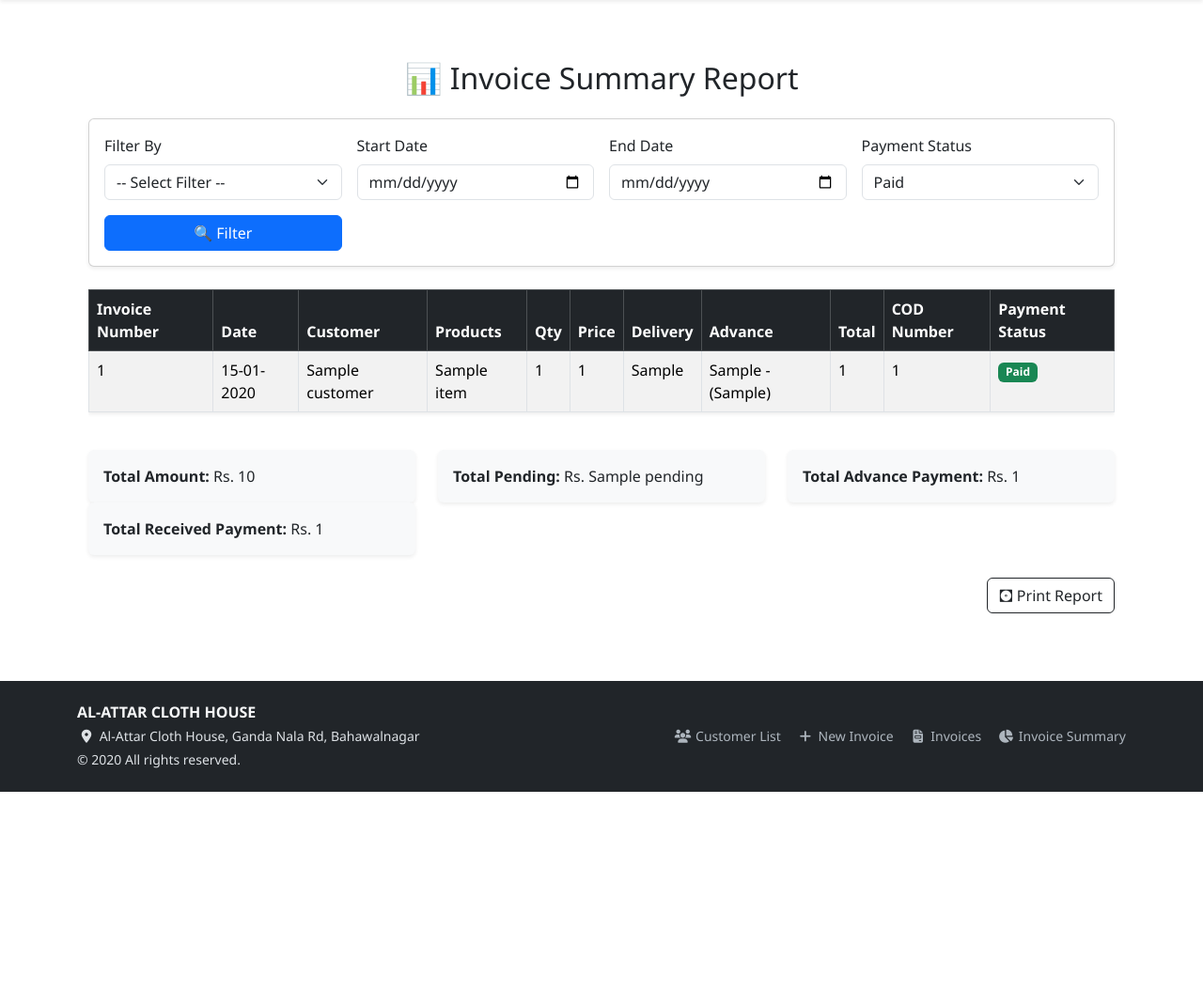
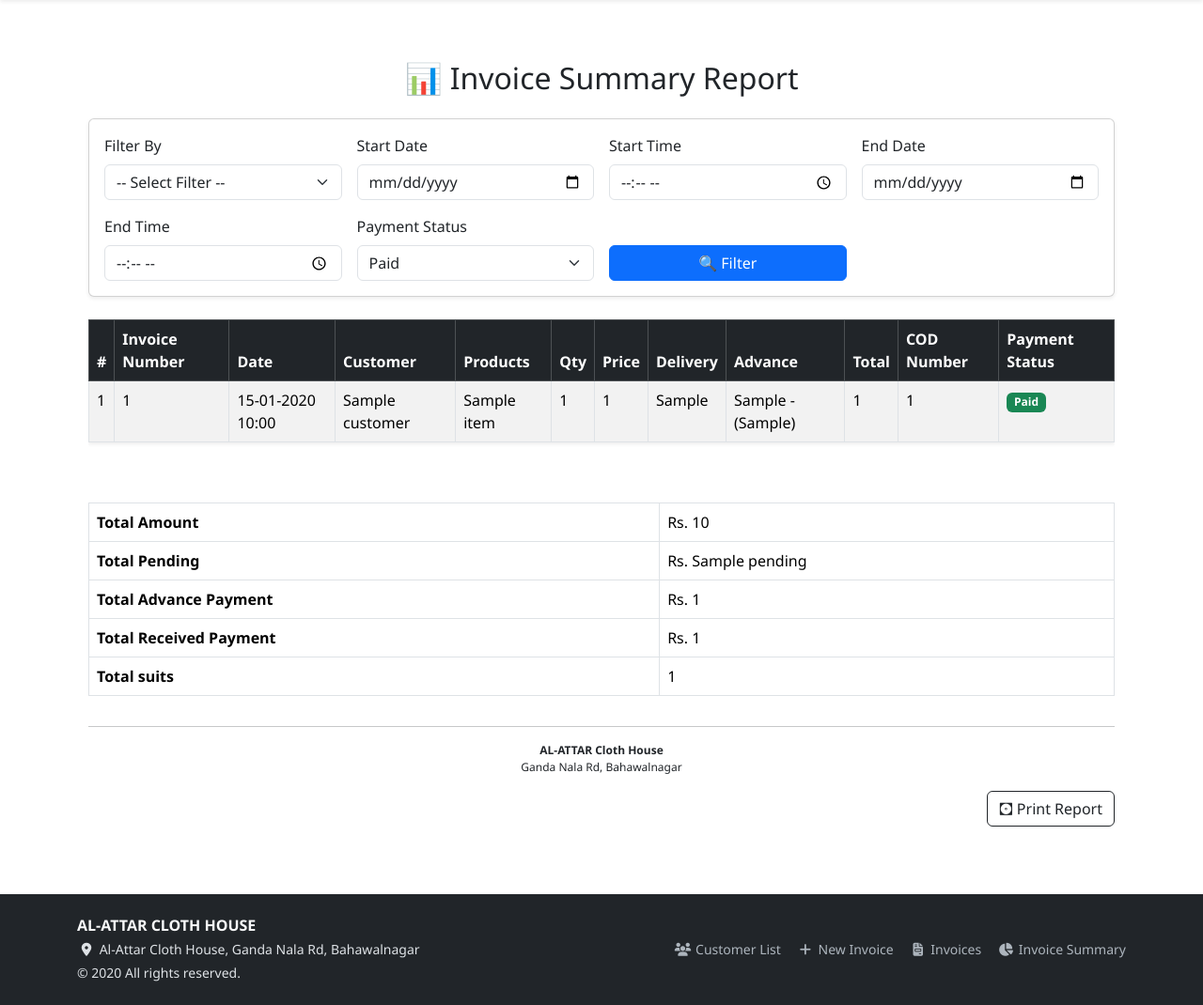
Before and after one commit to ayazkhan1410/al-attar-cloth-house-invoice-system, a Django app: template myapp/templates/invoice_summary.html in a window 1280 px wide. Shown: the part 56-1126 px from the top of the page at 94% size. Before the commit the page ends 899 px from the top, so only its background shows below. Run offline with Django 5.2, Linux system fonts and the light colour scheme; the template is opened without the code that fills it: most values are stand-ins (such as "Sample title", 1, 10 or a date in 2020).

Commit message:
Add time fiter also fix some styling related issue

```diff
--- a/myapp/templates/invoice_summary.html
+++ b/myapp/templates/invoice_summary.html
@@ -29,10 +29,18 @@
     <label class="form-label">Start Date</label>
     <input type="date" name="start_date" class="form-control" value="{{ start_date }}">
   </div>
+  <div class="col-md-3">
+    <label class="form-label">Start Time</label>
+    <input type="time" name="start_time" class="form-control" value="{{ start_time }}">
+  </div>
 
   <div class="col-md-3">
     <label class="form-label">End Date</label>
     <input type="date" name="end_date" class="form-control" value="{{ end_date }}">
+  </div>
+  <div class="col-md-3">
+    <label class="form-label">End Time</label>
+    <input type="time" name="end_time" class="form-control" value="{{ end_time }}">
   </div>
 
   <div class="col-md-3">
@@ -48,6 +56,7 @@
     <button class="btn btn-primary w-100">🔍 Filter</button>
   </div>
 </form>
+
   </div>
 
   <!-- Invoice Table -->
@@ -55,6 +64,7 @@
     <table class="table table-bordered table-striped shadow-sm">
       <thead class="table-dark">
         <tr>
+          <th>#</th>
           <th>Invoice Number</th>
           <th>Date</th>
           <th>Customer</th>
@@ -71,8 +81,9 @@
       <tbody>
         {% for invoice in invoices %}
         <tr>
+          <td>{{ forloop.counter }}</td>
           <td>{{ invoice.invoice_number }}</td>
-          <td>{{ invoice.created_at|date:"d-m-Y" }}</td>
+          <td>{{ invoice.created_at|date:"d-m-Y H:i" }}</td>
           <td>{{ invoice.customer.name }}</td>
           <td>
             {% for item in invoice.items.all %}
@@ -96,10 +107,30 @@
           </td>
         </tr>
         {% empty %}
-        <tr><td colspan="11" class="text-center">No invoices found.</td></tr>
+        <tr><td colspan="12" class="text-center">No invoices found.</td></tr>
         {% endfor %}
       </tbody>
     </table>
+  </div>
+
+  <!-- Summary + Footer Group -->
+  <div class="print-summary-wrapper">
+    <div class="print-summary table-responsive">
+      <table class="table table-bordered mt-4">
+        <tbody>
+          <tr><th>Total Amount</th><td>Rs. {{ summary.total }}</td></tr>
+          <tr><th>Total Pending</th><td>Rs. {{ summary.pending }}</td></tr>
+          <tr><th>Total Advance Payment</th><td>Rs. {{ summary.total_advance }}</td></tr>
+          <tr><th>Total Received Payment</th><td>Rs. {{ summary.paid }}</td></tr>
+          <tr><th>Total suits</th><td>{{ summary.total_suits }}</td></tr>
+        </tbody>
+      </table>
+    </div>
+
+    <div class="print-footer text-center" style="font-size: 12px;">
+      <hr>
+      <p><strong>AL-ATTAR Cloth House</strong><br>Ganda Nala Rd, Bahawalnagar</p>
+    </div>
   </div>
 
   {% if invoices.paginator.num_pages > 1 %}
@@ -112,7 +143,6 @@
       {% else %}
         <li class="page-item disabled"><span class="page-link">« Prev</span></li>
       {% endif %}
-
       {% for num in invoices.paginator.page_range %}
         {% if invoices.number == num %}
           <li class="page-item active"><span class="page-link">{{ num }}</span></li>
@@ -120,7 +150,6 @@
           <li class="page-item"><a class="page-link" href="?page={{ num }}{% if time_filter %}&time_filter={{ time_filter }}{% endif %}{% if start_date %}&start_date={{ start_date }}{% endif %}{% if end_date %}&end_date={{ end_date }}{% endif %}{% if status %}&status={{ status }}{% endif %}">{{ num }}</a></li>
         {% endif %}
       {% endfor %}
-
       {% if invoices.has_next %}
         <li class="page-item">
           <a class="page-link" href="?page={{ invoices.next_page_number }}{% if time_filter %}&time_filter={{ time_filter }}{% endif %}{% if start_date %}&start_date={{ start_date }}{% endif %}{% if end_date %}&end_date={{ end_date }}{% endif %}{% if status %}&status={{ status }}{% endif %}">Next »</a>
@@ -132,39 +161,25 @@
   </nav>
   {% endif %}
 
-  <!-- Summary -->
-  <div class="row mb-4">
+  <!-- On-Screen Summary
+  <div class="row mb-4 no-print">
     <div class="col-md-4">
-      <div class="summary-box bg-light p-3 rounded shadow-sm">
-        <strong>Total Amount:</strong> Rs. {{ summary.total }}
-      </div>
+      <div class="summary-box bg-light p-3 rounded shadow-sm"><strong>Total Amount:</strong> Rs. {{ summary.total }}</div>
     </div>
     <div class="col-md-4">
-      <div class="summary-box bg-light p-3 rounded shadow-sm">
-        <strong>Total Pending:</strong> Rs. {{ summary.pending }}
-      </div>
+      <div class="summary-box bg-light p-3 rounded shadow-sm"><strong>Total Pending:</strong> Rs. {{ summary.pending }}</div>
     </div>
     <div class="col-md-4">
-      <div class="summary-box bg-light p-3 rounded shadow-sm">
-        <strong>Total Advance Payment:</strong> Rs. {{ summary.total_advance }}
-      </div>
+      <div class="summary-box bg-light p-3 rounded shadow-sm"><strong>Total Advance Payment:</strong> Rs. {{ summary.total_advance }}</div>
     </div>
     <div class="col-md-4">
-      <div class="summary-box bg-light p-3 rounded shadow-sm">
-        <strong>Total Received Payment:</strong> Rs. {{ summary.paid }}
+      <div class="summary-box bg-light p-3 rounded shadow-sm"><strong>Total Received Payment:</strong> Rs. {{ summary.paid }}</div>
     </div>
-    </div>
-  </div>
+  </div> -->
 
   <!-- Print Button -->
   <div class="text-end mb-5 no-print">
     <button onclick="printReport()" class="btn btn-outline-dark">🖸️ Print Report</button>
-  </div>
-
-  <!-- Print Footer -->
-  <div class="print-footer text-center" style="display: none; font-size: 12px;">
-    <hr>
-    <p><strong>AL-ATTAR CLOTHING</strong><br>Ganda Nala Rd, Bahawalnagar</p>
   </div>
 </div>
 
@@ -213,7 +228,7 @@
 
   .table th, .table td {
     border: 1px solid #000 !important;
-    padding: 1px 2px !important;  /* reduced padding */
+    padding: 1px 2px !important;
     font-size: 9px !important;
     word-wrap: break-word;
   }
@@ -227,23 +242,28 @@
     break-inside: avoid !important;
   }
 
-  tbody tr:nth-child(25n+1) {
-    page-break-before: always !important;
-    break-before: page;
-  }
-
   .print-header, .print-footer {
     display: block !important;
     page-break-inside: avoid !important;
-    margin: 0;
     font-size: 10px;
   }
 
   .summary-box {
     display: none !important;
   }
+
+  .print-summary-wrapper {
+    display: block !important;
+    page-break-inside: avoid !important;
+    break-inside: avoid !important;
+    margin-top: 10px;
   }
 
+  .print-summary th, .print-summary td {
+    border: 1px solid #000 !important;
+    padding: 2px 3px;
+    text-align: left;
+  }
+}
 </style>
-
 {% endblock %}
```
Also changed, not shown: myapp/templates/invoice_form.html (+17 -44 lines), myapp/views.py (+39 -15 lines). Lines whose indentation alone changed are shown as unchanged.
